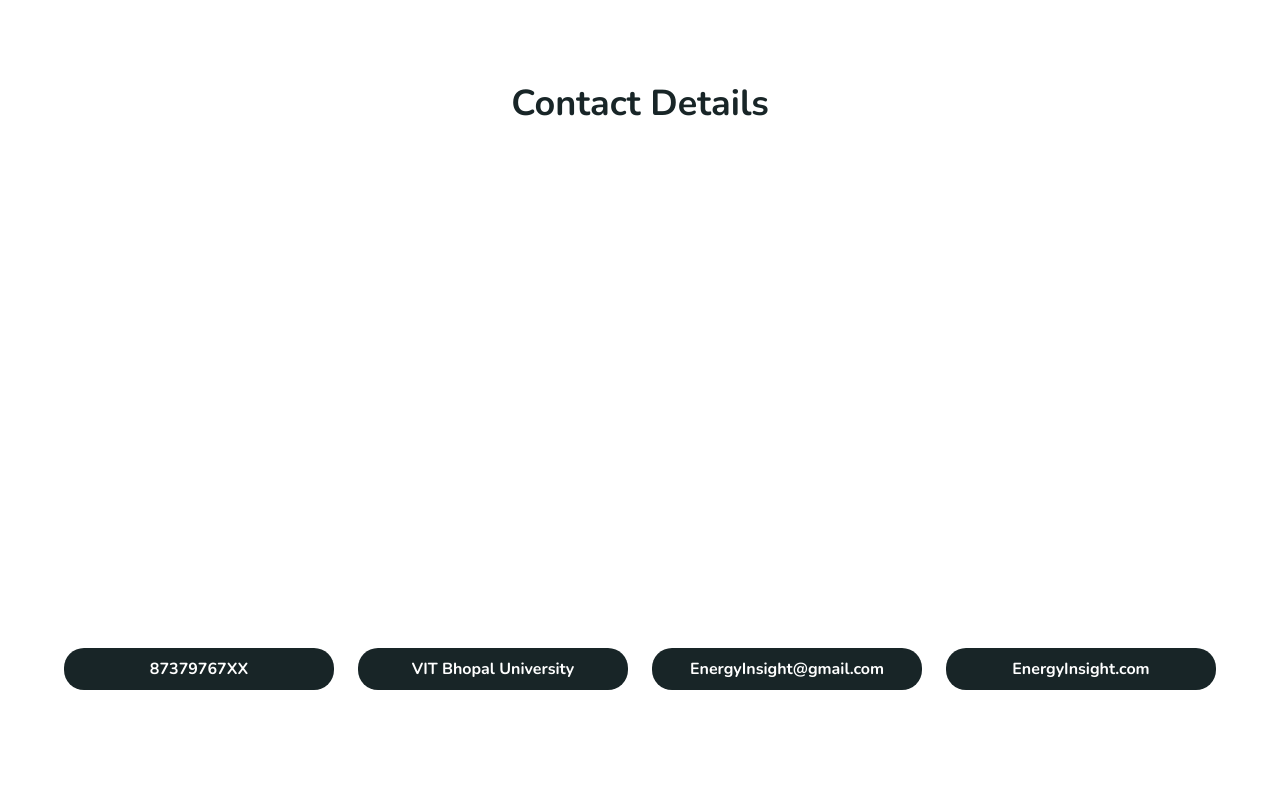
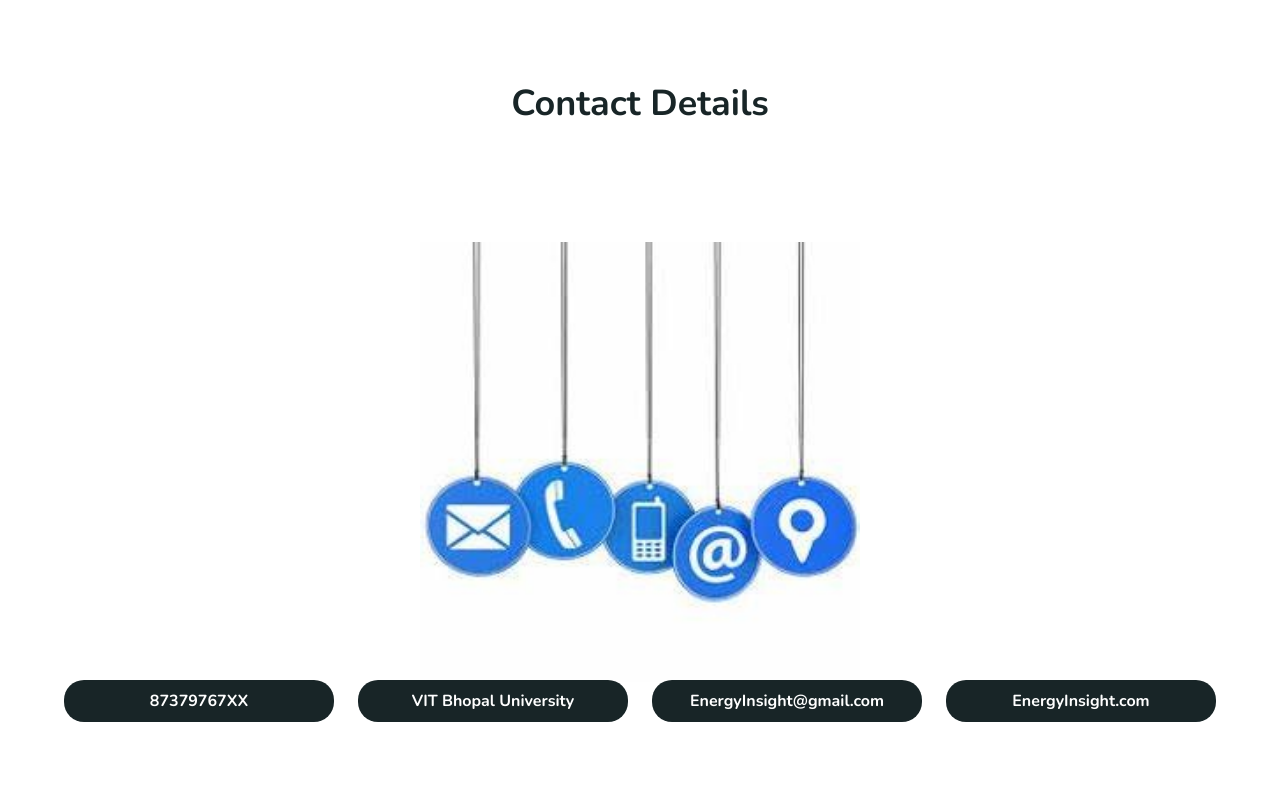
Before and after one commit to ishubhgupta/Energy-Insight, a PHP site: page / in a window 1280 px wide. Shown: the part 3201-4000 px from the top of the page. Run offline with PHP 8.4, Linux system fonts and the light colour scheme.

Commit message:
added image in index

```diff
--- a/Dump/css/index.css
+++ b/Dump/css/index.css
@@ -140,7 +140,7 @@
 
 .links:hover {
     width: 31vw;
-    height: 4vw;
+    /* height: 4vw; */
 }
 
 
@@ -181,12 +181,14 @@
 
 
 /* contact */
-
-.contact {
+.contact{
     height: 100vh;
+}
+.contact-content {
+    height: 80vh;
     background-color: #ffffff;
     display: flex;
-    flex-direction: column;
+    flex-direction: column-reverse;
     align-items: center; /* Align content horizontally at the center */
 }
 
@@ -195,6 +197,8 @@
     font-size: 36px;
     color: #182527;
     margin-top: 10vh;
+    position: relative;
+    top: 10vh;
 }
 
 .contact-options {
@@ -215,3 +219,8 @@
     text-align: center; /* Center the text within each item */
     font-weight: bold;
 }
+
+.contact-image{
+    height: 55vh;
+    width: 55vh;
+}
--- a/Dump/index.php
+++ b/Dump/index.php
@@ -65,15 +65,19 @@
 
     <div class="contact" id="contact">
         <span class="contact-heading">Contact Details</span>
-        <div class="contact-animation">
+        <div class="contact-content">
+            <div>
+                <img class="contact-image" src="asset/contact-index.jpg" alt="contact image" srcset="">
+            </div>
+            <div class="contact-options">
 
+                <span class="items">87379767XX</span>
+                <span class="items">VIT Bhopal University</span>
+                <span class="items">EnergyInsight@gmail.com</span>
+                <span class="items">EnergyInsight.com</span>
+            </div>
         </div>
-        <div class="contact-options">
-            <span class="items">87379767XX</span>
-            <span class="items">VIT Bhopal University</span>
-            <span class="items">EnergyInsight@gmail.com</span>
-            <span class="items">EnergyInsight.com</span>
-        </div>
+
     </div>
 
 </body>
```
Also changed, not shown: Dump/asset/contact-index.jpg (added).
